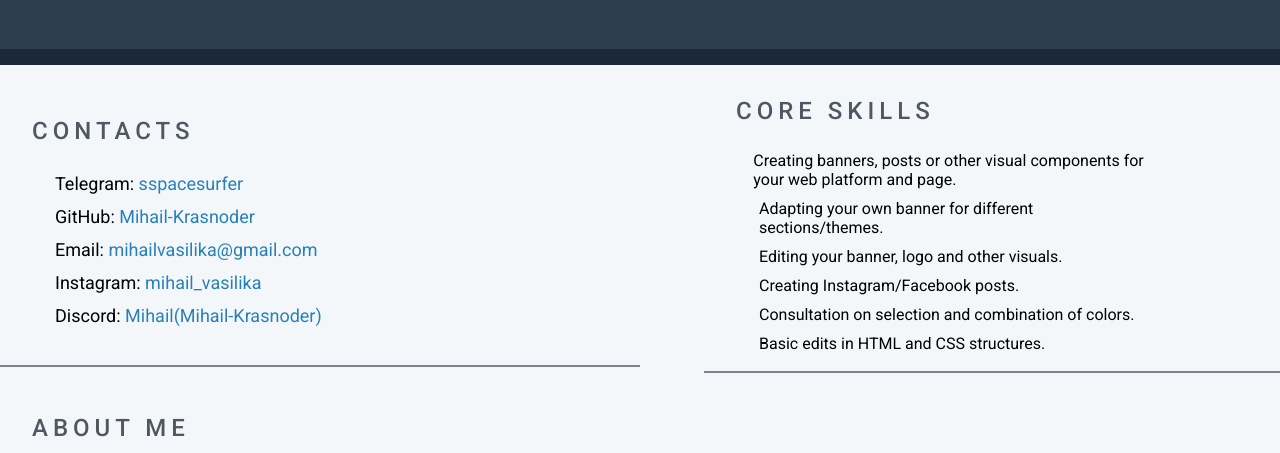
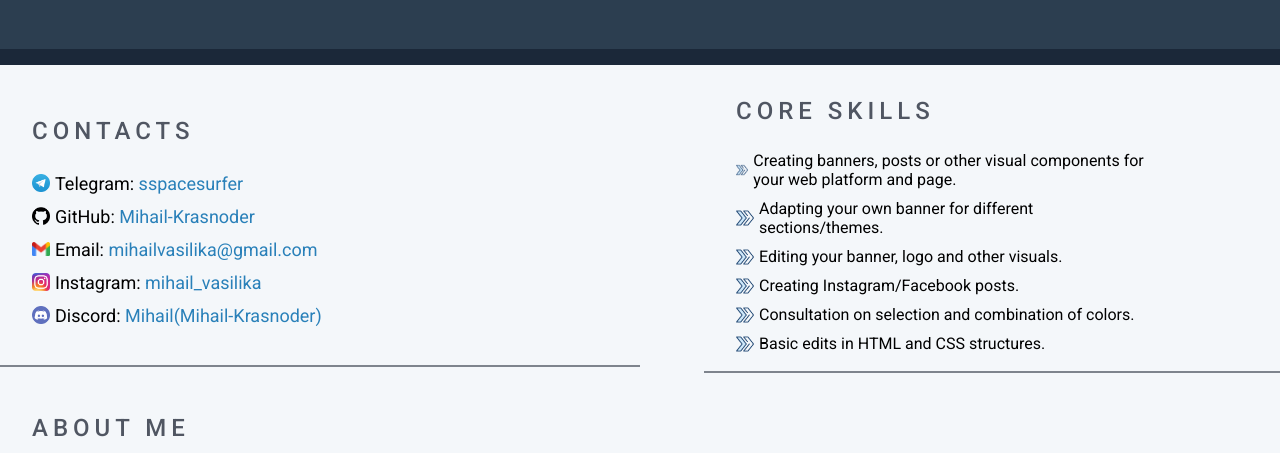
Before and after one commit to Mihail-Krasnoder/rsschool-cv, a plain HTML site: page index.html in a window 1280 px wide. Shown: the part 347-800 px from the top of the page. Drawn offline with nearby package versions, Linux system fonts and the light colour scheme; files that its build step writes are made by us from their sources; the site is published under a folder, as on GitHub Pages, so addresses that start at the root find nothing; files whose address does not match are found by name.

Commit message:
fix: display photo

```diff
--- a/styles/_main.scss
+++ b/styles/_main.scss
@@ -100,7 +100,7 @@
                 display: inline-block;
                 width: 18px;
                 height: 18px;
-                background-image: url("/images/Telegram_logo.svg.webp");
+                background-image: url("../images/Telegram_logo.svg.webp");
                 background-repeat: no-repeat;
                 background-size: contain;
                 background-position: center center;
@@ -111,7 +111,7 @@
                 display: inline-block;
                 width: 18px;
                 height: 18px;
-                background-image: url("/images/github-logo.png");
+                background-image: url("../images/github-logo.png");
                 background-repeat: no-repeat;
                 background-size: contain;
                 background-position: center center;
@@ -122,7 +122,7 @@
                 display: inline-block;
                 width: 18px;
                 height: 18px;
-                background-image: url("/images/Gmail_icon_\(2020\).svg.png");
+                background-image: url("../images/Gmail_icon_\(2020\).svg.png");
                 background-repeat: no-repeat;
                 background-size: contain;
                 background-position: center center;
@@ -133,7 +133,7 @@
                 display: inline-block;
                 width: 18px;
                 height: 18px;
-                background-image: url("/images/Instagram_icon.png");
+                background-image: url("../images/Instagram_icon.png");
                 background-repeat: no-repeat;
                 background-size: contain;
                 background-position: center center;
@@ -144,7 +144,7 @@
                 display: inline-block;
                 width: 18px;
                 height: 18px;
-                background-image: url("/images/pngwing.com\ \(7\).png");
+                background-image: url("../images/pngwing.com\ \(7\).png");
                 background-repeat: no-repeat;
                 background-size: contain;
                 background-position: center center;
@@ -171,7 +171,7 @@
                         display: inline-block;
                         width: 18px;
                         height: 18px;
-                        background-image: url("/images/free-icon-chevron-248424.png");
+                        background-image: url("../images/free-icon-chevron-248424.png");
                         background-repeat: no-repeat;
                         background-size: contain;
                         background-position: center center;
@@ -205,7 +205,7 @@
                         display: inline-block;
                         width: 18px;
                         height: 18px;
-                        background-image: url("/images/free-icon-chevron-248424.png");
+                        background-image: url("../images/free-icon-chevron-248424.png");
                         background-repeat: no-repeat;
                         background-size: contain;
                         background-position: center center;
@@ -233,7 +233,7 @@
                         display: inline-block;
                         width: 18px;
                         height: 18px;
-                        background-image: url("/images/free-icon-quality-7340754.png");
+                        background-image: url("../images/free-icon-quality-7340754.png");
                         background-repeat: no-repeat;
                         background-size: contain;
                         background-position: center center;
@@ -265,7 +265,7 @@
                         display: inline-block;
                         width: 18px;
                         height: 18px;
-                        background-image: url("/images/free-icon-quality-7340754.png");
+                        background-image: url("../images/free-icon-quality-7340754.png");
                         background-repeat: no-repeat;
                         background-size: contain;
                         background-position: center center;
```
